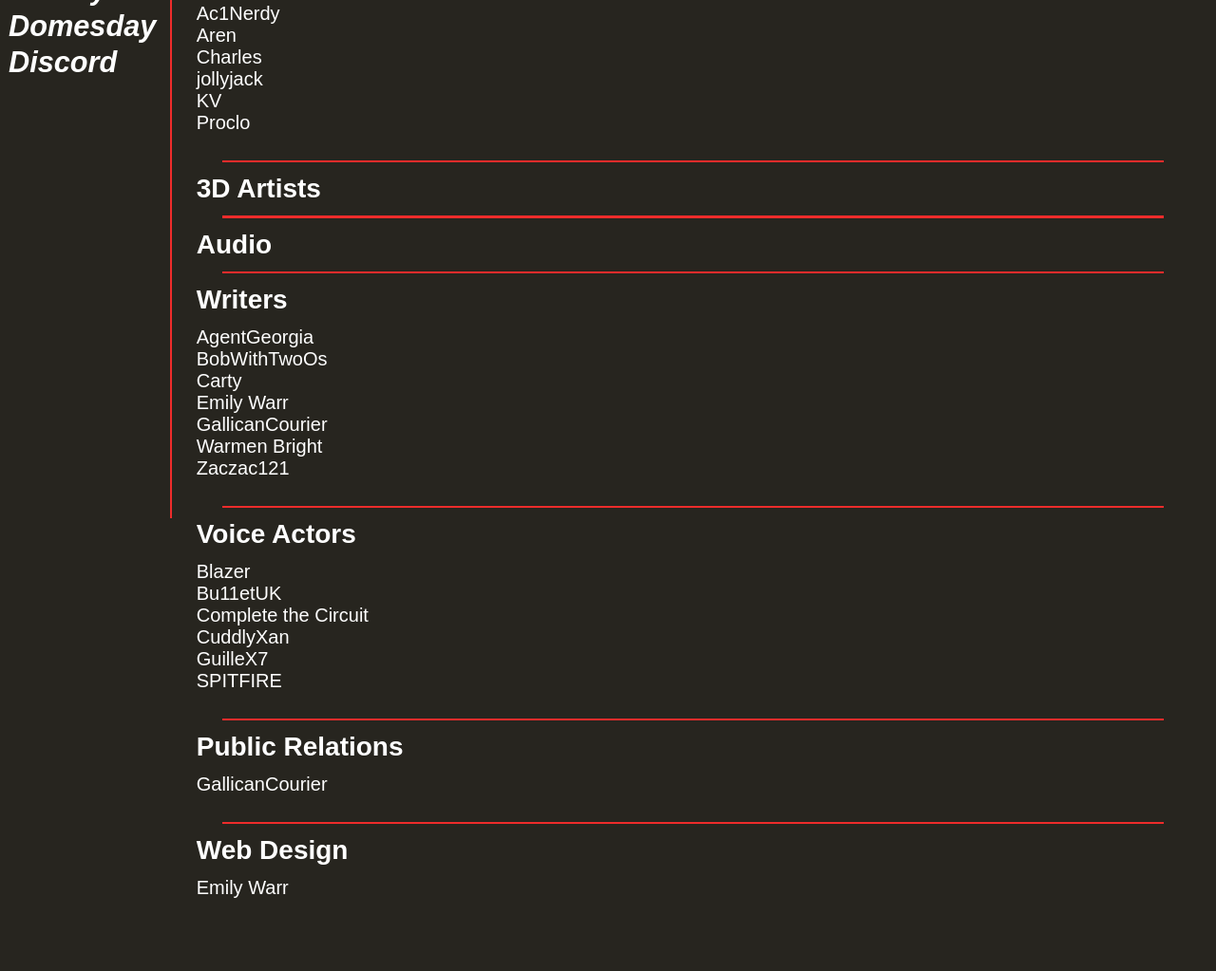
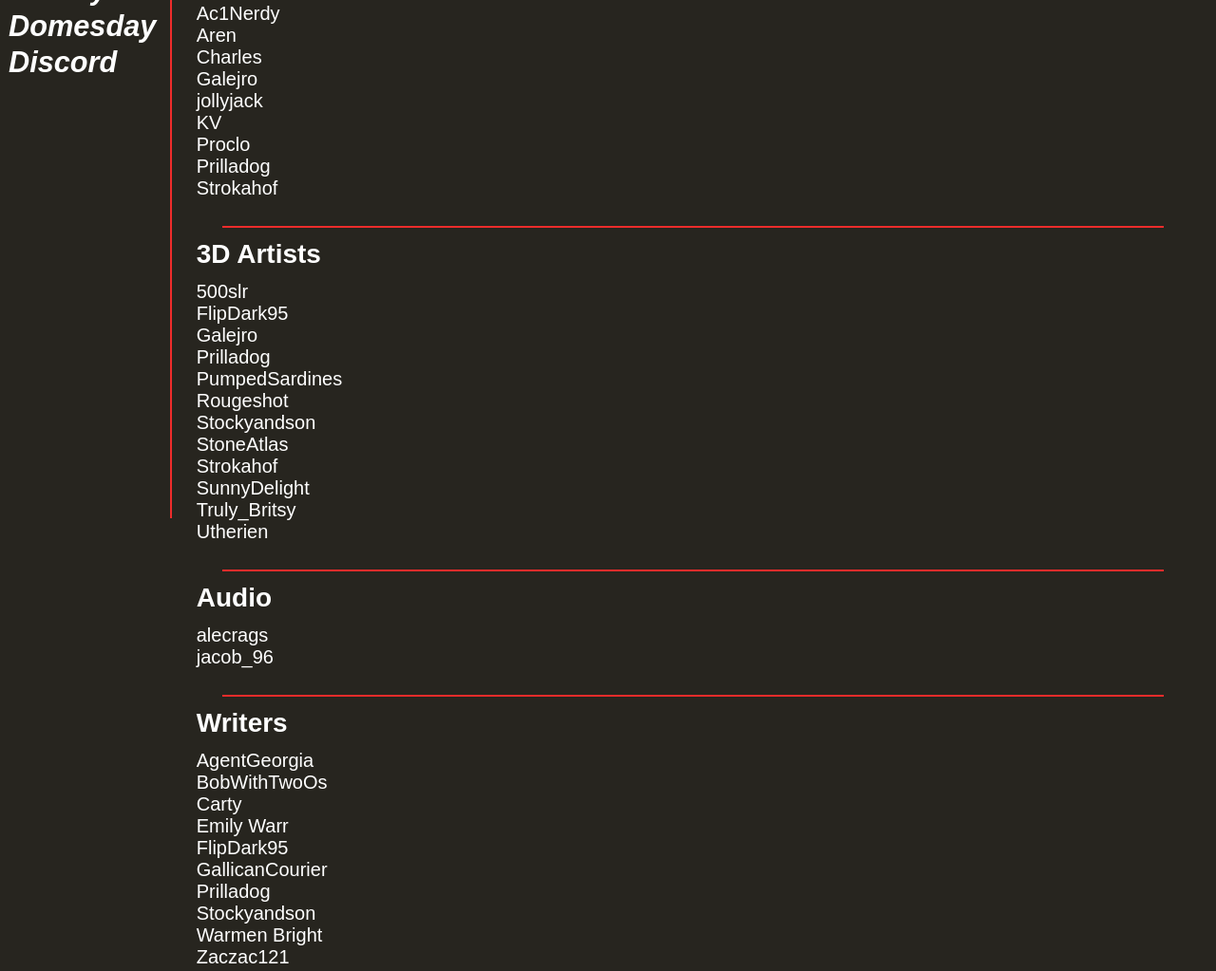
Before and after one commit to falloutlondon/falloutlondon.github.io, a plain HTML site: page devteam.html in a window 1280 px wide. Shown: the part 254-1277 px from the top of the page at 95% size. Before the commit the page ends 1229 px from the top, so only its background shows below. Drawn offline with Linux system fonts and the light colour scheme.

Commit message:
Update devteam.html

```diff
--- a/devteam.html
+++ b/devteam.html
@@ -40,10 +40,10 @@
 				</div>
 				<div class='contentBoxText'>
 					<p>Bones<br>
-					Emily Warr<br>
+					<a href="https://www.emilyjwarr.co.uk/">Emily Warr</a><br>
 					GallicanCourier<br>
 					Prilladog<br>
-					Strokahof</p>
+					<a href="https://www.deviantart.com/strokahof">Strokahof</a></p>
 				</div>
 			</div>
 
@@ -57,9 +57,12 @@
 					<p>Ac1Nerdy<br>
 					Aren<br>
 					Charles<br>
+					Galejro<br>
 					jollyjack<br>
 					KV<br>
-					Proclo</p>
+					Proclo<br>
+					Prilladog<br>
+					<a href="https://www.deviantart.com/strokahof">Strokahof</a></p>
 				</div>
 			</div>
 
@@ -70,7 +73,18 @@
 					<p><b>3D Artists</b></p>
 				</div>
 				<div class='contentBoxText'>
-					<p></p>
+					<p>500slr<br>
+					FlipDark95<br>
+					Galejro<br>
+					Prilladog<br>
+					PumpedSardines<br>
+					Rougeshot<br>
+					Stockyandson<br>
+					StoneAtlas<br>
+					<a href="https://www.deviantart.com/strokahof">Strokahof</a><br>
+					SunnyDelight<br>
+					Truly_Britsy<br>
+					Utherien</p>
 				</div>
 			</div>
 
@@ -81,7 +95,8 @@
 					<p><b>Audio</b></p>
 				</div>
 				<div class='contentBoxText'>
-					<p></p>
+					<p>alecrags<br>
+					jacob_96</p>
 				</div>
 			</div>
 
@@ -95,8 +110,11 @@
 					<p>AgentGeorgia<br>
 					BobWithTwoOs<br>
 					Carty<br>
-					Emily Warr<br>
+					<a href="https://www.emilyjwarr.co.uk/">Emily Warr</a><br>
+					FlipDark95<br>
 					GallicanCourier<br>
+					Prilladog<br>
+					Stockyandson<br>
 					Warmen Bright<br>
 					Zaczac121</p>
 				</div>
@@ -113,7 +131,9 @@
 					Bu11etUK<br>
 					Complete the Circuit<br>
 					CuddlyXan<br>
+					GallicanCourier<br>
 					GuilleX7<br>
+					Prilladog<br>
 					SPITFIRE</p>
 				</div>
 			</div>
@@ -122,23 +142,15 @@
 
 			<div class='contentBox'>
 				<div class='contentBoxHeader'>
-					<p><b>Public Relations</b></p>
+					<p><b>PR and Web Design</b></p>
 				</div>
 				<div class='contentBoxText'>
-					<p>GallicanCourier</p>
+					<p><a href="https://www.emilyjwarr.co.uk/">Emily Warr</a><br>
+					GallicanCourier</p>
 				</div>
 			</div>
 
 			<hr>
-
-			<div class='contentBox'>
-				<div class='contentBoxHeader'>
-					<p><b>Web Design</b></p>
-				</div>
-				<div class='contentBoxText'>
-					<p>Emily Warr</p>
-				</div>
-			</div>
 
 		</div>
 	</div>
```
